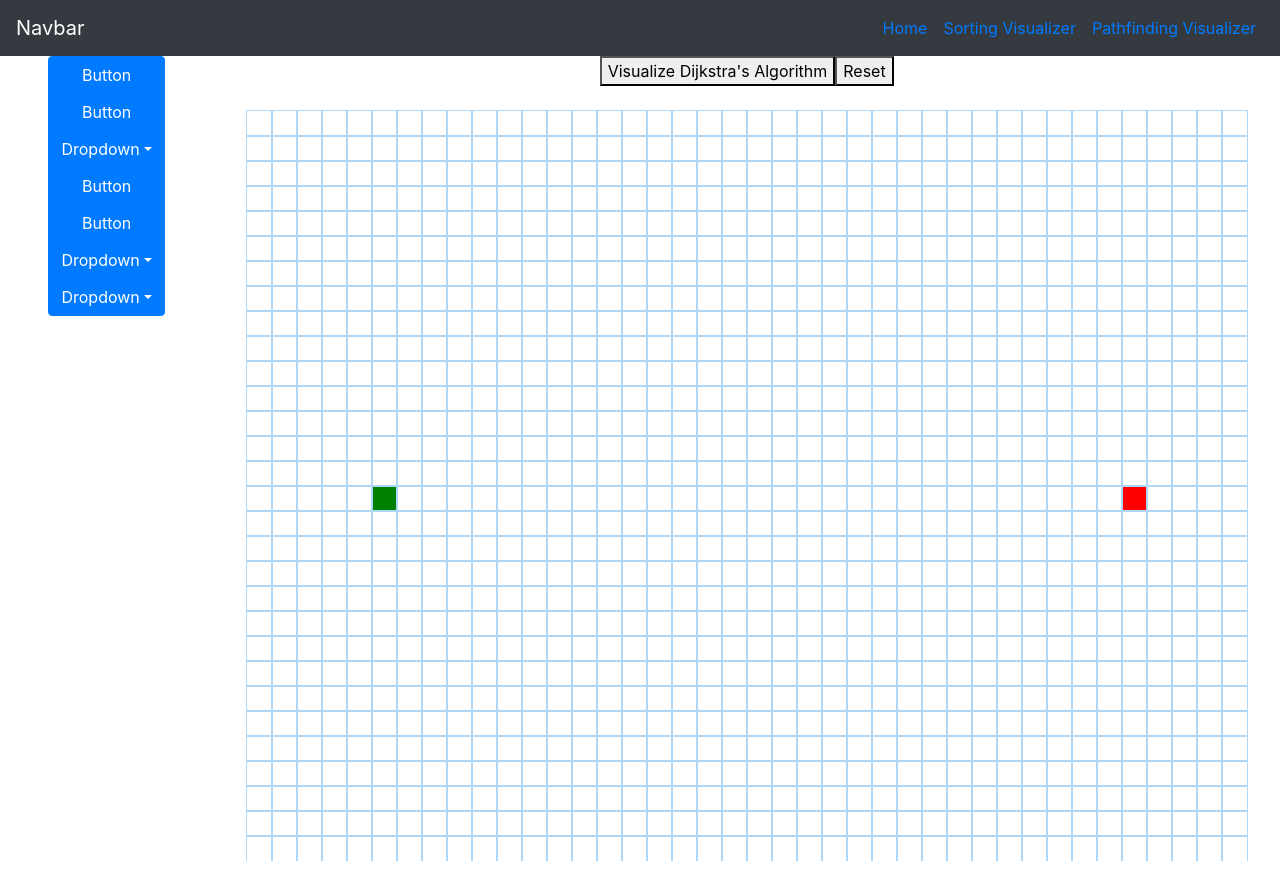
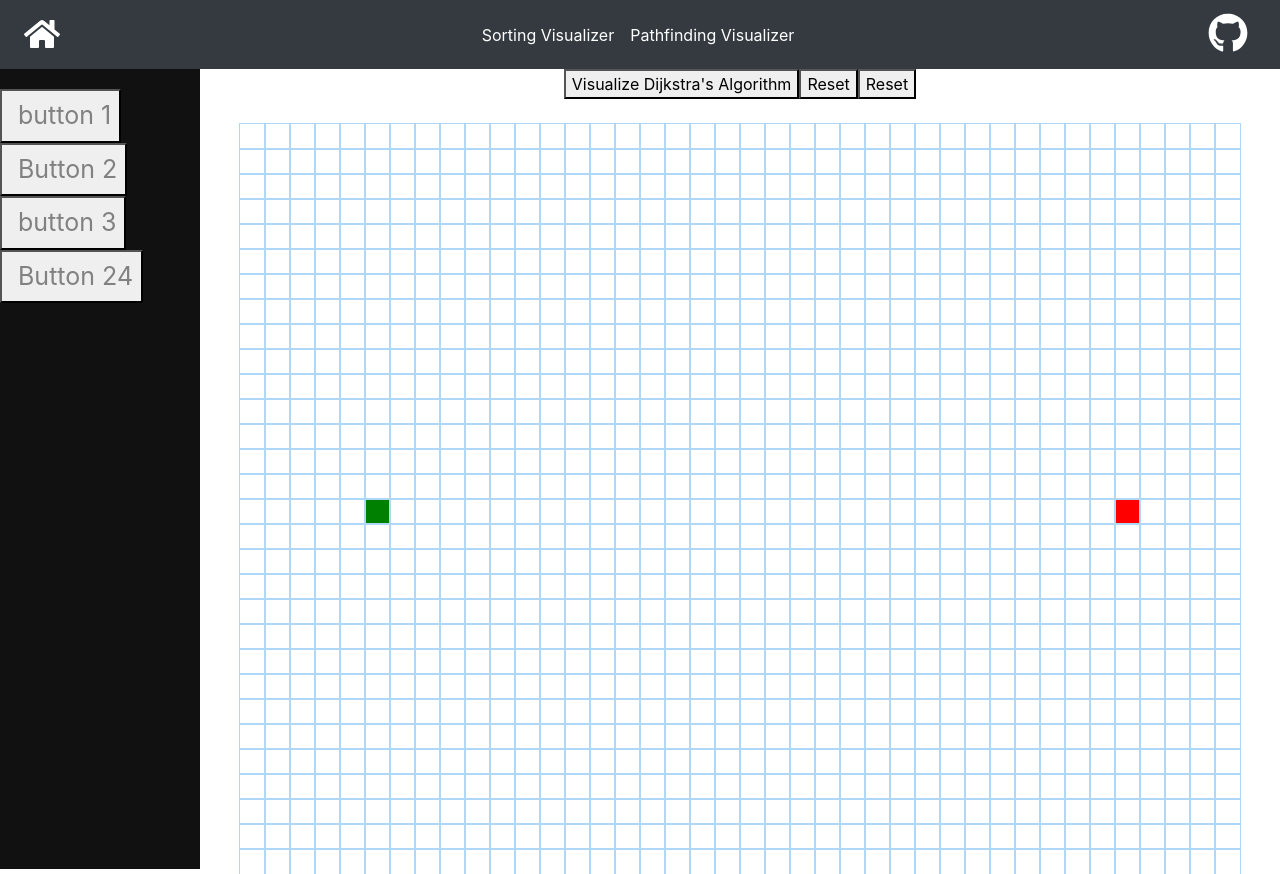
Before and after one commit to marcuspearce/Algorithm-Visualizer, a React (Create React App) app: page /pathfindingVisualizer in a window 1280 px wide. Built offline with nearby package versions, Linux system fonts and the light colour scheme.

Commit message:
modified navbar , fontAwesome , start of sidebar

```diff
--- a/package.json
+++ b/package.json
@@ -3,6 +3,11 @@
   "version": "0.1.0",
   "private": true,
   "dependencies": {
+    "@fortawesome/fontawesome-svg-core": "^1.2.30",
+    "@fortawesome/free-brands-svg-icons": "^5.14.0",
+    "@fortawesome/free-regular-svg-icons": "^5.14.0",
+    "@fortawesome/free-solid-svg-icons": "^5.14.0",
+    "@fortawesome/react-fontawesome": "^0.1.11",
     "@testing-library/jest-dom": "^4.2.4",
     "@testing-library/react": "^9.3.2",
     "@testing-library/user-event": "^7.1.2",
--- a/src/App.js
+++ b/src/App.js
@@ -8,7 +8,8 @@ import Home from './components/Home';
 
 import 'bootstrap/dist/css/bootstrap.min.css';
 
-import Navbar from './components/myNavbar';
+import MyNavbar from './components/myNavbar';
+
 
 
 import {BrowserRouter as Router, Switch, Route} from 'react-router-dom';
@@ -22,7 +23,7 @@ function App() {
   return (
     <Router>
       <div className="App">
-        <Navbar />
+        <MyNavbar />
 
         <main>
           <Switch>
--- a/src/components/PathfindingVisualizer/PathfindingVisualizer.css
+++ b/src/components/PathfindingVisualizer/PathfindingVisualizer.css
@@ -7,13 +7,41 @@
     margin-right:auto;
     margin-top:25px;
     max-width:1000px;
+    /* min-width:500px; */
 }
 
-.gridRow {
-    margin:0;
-    padding:0;
-}
 
-.asdf {
-    background-color: black;
-}
+
+
+
+/* The sidebar menu */
+.sidenav {
+    height: 100%;
+    width: 200px;
+    position: fixed; /* Fixed Sidebar (stay in place on scroll) */
+    z-index: 1; /* Stay on top */
+    left: 0;
+    background-color: #111; /* Black */
+    overflow-x: hidden; /* Disable horizontal scroll */
+    padding-top: 20px;
+  }
+
+  /* The navigation menu links */
+  .sidenav button {
+    padding: 6px 8px 6px 16px;
+    text-decoration: none;
+    font-size: 25px;
+    color: #818181;
+    display: block;
+  }
+
+  /* When you mouse over the navigation links, change their color */
+  .sidenav button:hover {
+    color: #f1f1f1;
+  }
+
+  /* Style page content */
+  #pathfinder-content {
+    margin-left: 200px; /* Same as the width of the sidebar */
+    padding: 0px 10px;
+  }
--- a/src/components/PathfindingVisualizer/PathfindingVisualizer.jsx
+++ b/src/components/PathfindingVisualizer/PathfindingVisualizer.jsx
@@ -243,41 +243,39 @@ export default class PathfindingVisualizer extends Component {
 
 
 
+
+
+
+
+
+
+
+
+
+
+
+
+
     render() {
         const { grid, mouseIsPressed } = this.state;
 
         return (
             // need to encapsulate entire return stuff in single elemtnt <> <\>
             <>
-            <Container fluid>
-            <Row>
-                <Col sm={2}>
-                <ButtonGroup vertical>
-  <Button>Button</Button>
-  <Button>Button</Button>
 
-  <DropdownButton as={ButtonGroup} title="Dropdown" id="bg-vertical-dropdown-1">
-    <Dropdown.Item eventKey="1">Dropdown link</Dropdown.Item>
-    <Dropdown.Item eventKey="2">Dropdown link</Dropdown.Item>
-  </DropdownButton>
+                <div className="sidenav">
+                    <button>button 1</button>
+                    <button>Button 2</button>
+                    <button>button 3</button>
+                    <button>Button 24</button>
+                </div>
 
-  <Button>Button</Button>
-  <Button>Button</Button>
-
-  <DropdownButton as={ButtonGroup} title="Dropdown" id="bg-vertical-dropdown-2">
-    <Dropdown.Item eventKey="1">Dropdown link</Dropdown.Item>
-    <Dropdown.Item eventKey="2">Dropdown link</Dropdown.Item>
-  </DropdownButton>
-
-  <DropdownButton as={ButtonGroup} title="Dropdown" id="bg-vertical-dropdown-3">
-    <Dropdown.Item eventKey="1">Dropdown link</Dropdown.Item>
-    <Dropdown.Item eventKey="2">Dropdown link</Dropdown.Item>
-  </DropdownButton>
-</ButtonGroup>
-                </Col>
-                <Col sm={10}>
+                <div id="pathfinder-content">
                     <button onClick={() => this.visualizeDijkstra()}>
                         Visualize Dijkstra's Algorithm
+                    </button>
+                    <button onClick={() => this.reset()}>
+                        Reset
                     </button>
                     <button onClick={() => this.reset()}>
                         Reset
@@ -305,7 +303,7 @@ export default class PathfindingVisualizer extends Component {
                                                     this.handleMouseEnter(row,col)
                                                 }
                                                 onMouseLeave={(row,col) =>
-                                                     this.handleMouseLeave(row,col)
+                                                    this.handleMouseLeave(row,col)
                                                 }
                                                 onMouseUp={() => this.handleMouseUp()}>
                                             </Node>
@@ -316,53 +314,35 @@ export default class PathfindingVisualizer extends Component {
                             })}
                         </tbody>
                     </table>
-                </Col>
-            </Row>
-            </Container>
-                {/* <button onClick={() => this.visualizeDijkstra()}>
-                    Visualize Dijkstra's Algorithm
-                </button>
-                <button onClick={() => this.reset()}>
-                    Reset
-                </button>
-                <table className="grid">
-                    <tbody>
-                        {grid.map((row, rowIndex) => {
-                            return (
-                                <tr className="gridRow" key={rowIndex}>
-                                {row.map((node, nodeIndex) => {
-                                    const {row, col, isStart, isFinish, isWall} = node;
-                                    return (
-                                        <Node
-                                            key={nodeIndex}
-                                            row={row}
-                                            col={col}
-                                            isStart={isStart}
-                                            isFinish={isFinish}
-                                            isWall={isWall}
-                                            mouseIsPressed={mouseIsPressed}
-                                            onMouseDown={(row,col) =>
-                                                this.handleMouseDown(row,col)
-                                            }
-                                            onMouseEnter={(row,col) =>
-                                                this.handleMouseEnter(row,col)
-                                            }
-                                            onMouseLeave={(row,col) =>
-                                                this.handleMouseLeave(row,col)
-                                            }
-                                            onMouseUp={() => this.handleMouseUp()}>
-                                        </Node>
-                                    );
-                                })}
-                                </tr>
-                            );
-                        })}
-                    </tbody>
-                </table> */}
+                </div>
+
+
+
+
+
             </>
         );
     }
 }
+
+
+
+
+
+
+
+
+
+
+
+
+
+
+
+
+
+
+
 
 
 const getInitialGrid = () => {
@@ -462,3 +442,81 @@ const findStartOrFinishNode = (grid, startOrFinish) => {
         }
     }
 }
+
+
+
+
+
+
+
+
+{/* <Container fluid>
+            <Row>
+                <Col sm={2}>
+                <ButtonGroup vertical>
+  <Button>Button</Button>
+  <Button>Button</Button>
+
+  <DropdownButton as={ButtonGroup} title="Dropdown" id="bg-vertical-dropdown-1">
+    <Dropdown.Item eventKey="1">Dropdown link</Dropdown.Item>
+    <Dropdown.Item eventKey="2">Dropdown link</Dropdown.Item>
+  </DropdownButton>
+
+  <Button>Button</Button>
+  <Button>Button</Button>
+
+  <DropdownButton as={ButtonGroup} title="Dropdown" id="bg-vertical-dropdown-2">
+    <Dropdown.Item eventKey="1">Dropdown link</Dropdown.Item>
+    <Dropdown.Item eventKey="2">Dropdown link</Dropdown.Item>
+  </DropdownButton>
+
+  <DropdownButton as={ButtonGroup} title="Dropdown" id="bg-vertical-dropdown-3">
+    <Dropdown.Item eventKey="1">Dropdown link</Dropdown.Item>
+    <Dropdown.Item eventKey="2">Dropdown link</Dropdown.Item>
+  </DropdownButton>
+</ButtonGroup>
+                </Col>
+                <Col sm={10}>
+                    <button onClick={() => this.visualizeDijkstra()}>
+                        Visualize Dijkstra's Algorithm
+                    </button>
+                    <button onClick={() => this.reset()}>
+                        Reset
+                    </button>
+                    <table className="grid">
+                        <tbody>
+                            {grid.map((row, rowIndex) => {
+                                return (
+                                    <tr className="gridRow" key={rowIndex}>
+                                    {row.map((node, nodeIndex) => {
+                                        const {row, col, isStart, isFinish, isWall} = node;
+                                        return (
+                                            <Node
+                                                key={nodeIndex}
+                                                row={row}
+                                                col={col}
+                                                isStart={isStart}
+                                                isFinish={isFinish}
+                                                isWall={isWall}
+                                                mouseIsPressed={mouseIsPressed}
+                                                onMouseDown={(row,col) =>
+                                                    this.handleMouseDown(row,col)
+                                                }
+                                                onMouseEnter={(row,col) =>
+                                                    this.handleMouseEnter(row,col)
+                                                }
+                                                onMouseLeave={(row,col) =>
+                                                     this.handleMouseLeave(row,col)
+                                                }
+                                                onMouseUp={() => this.handleMouseUp()}>
+                                            </Node>
+                                        );
+                                    })}
+                                    </tr>
+                                );
+                            })}
+                        </tbody>
+                    </table>
+                </Col>
+            </Row>
+            </Container> */}
--- a/src/components/myNavbar.css
+++ b/src/components/myNavbar.css
@@ -0,0 +1,4 @@
+a {
+  color:white;
+  text-decoration:none;
+}
--- a/src/components/myNavbar.jsx
+++ b/src/components/myNavbar.jsx
@@ -1,7 +1,11 @@
 import React from 'react';
 import './myNavbar.css';
-import {Link} from 'react-router-dom'
+import {Link} from 'react-router-dom';
 import { Nav, Navbar  } from 'react-bootstrap';
+
+import { FontAwesomeIcon } from '@fortawesome/react-fontawesome';
+import { faGithub } from "@fortawesome/free-brands-svg-icons";
+import { faHome } from "@fortawesome/free-solid-svg-icons";
 
 
 
@@ -18,29 +22,21 @@ export default class myNavbar extends React.Component {
     render() {
         return (
             <>
-                {/* <nav>
-                    <h3>Logo</h3>
-                    <ul>
-                        <Link to='/'>
-                            <li>Home</li>
-                        </Link>
-                        <Link to='/sortingVisualizer'>
-                            <li>Sorting Visualizer</li>
-                        </Link>
-                        <Link to='/pathfindingVisualizer'>
-                            <li>Pathfinding Visualizer</li>
-                        </Link>
-                    </ul>
-                </nav> */}
 
 <Navbar bg="dark" variant="dark">
-    <Navbar.Brand href="/">Navbar</Navbar.Brand>
-    <Nav className="ml-auto">
+
+    <Nav className="mr-auto">
         <Nav.Item>
             <Nav.Link>
-                <Link to="/">Home</Link>
+                <Link to="/">
+                    <FontAwesomeIcon icon={faHome} size="2x"></FontAwesomeIcon>
+
+                </Link>
             </Nav.Link>
         </Nav.Item>
+    </Nav>
+
+    <Nav className="mx-auto">
         <Nav.Item>
             <Nav.Link>
                 <Link to="/sortingVisualizer">Sorting Visualizer</Link>
@@ -53,32 +49,18 @@ export default class myNavbar extends React.Component {
         </Nav.Item>
     </Nav>
 
+    <Nav className="ml-auto">
+        <Navbar.Brand href="https://github.com/marcuspearce/Algorithm-Visualizer">
+            <FontAwesomeIcon icon={faGithub} size="2x"></FontAwesomeIcon>
+        </Navbar.Brand>
+    </Nav>
+
 </Navbar>
-{/* <br /> */}
 
-  {/* <Navbar expand="lg">
-      <Navbar.Brand href="/">Code Life</Navbar.Brand>
-      <Navbar.Toggle aria-controls="basic-navbar-nav" />
-      <Navbar.Collapse id="basic-navbar-nav" >
-        <Nav className="ml-auto">
-          <Nav.Item>
-            <Nav.Link>
-              <Link to="/">Home</Link>
-            </Nav.Link>
-          </Nav.Item>
-          <Nav.Item>
-            <Nav.Link>
-              <Link to="/about">About</Link>
-            </Nav.Link>
-          </Nav.Item>
-          <Nav.Item>
-            <Nav.Link>
-              <Link to="/contact">Contact</Link>
-            </Nav.Link>
-          </Nav.Item>
-        </Nav>
-      </Navbar.Collapse>
-</Navbar> */}
+
+
+
+
 
             </>
 
```
Also changed, not shown: 1 other file (tests, documents, lock files or other folders).
